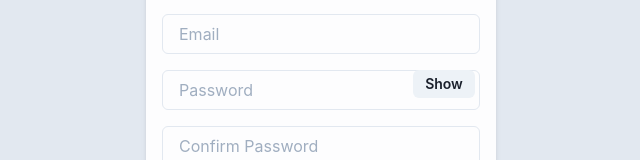
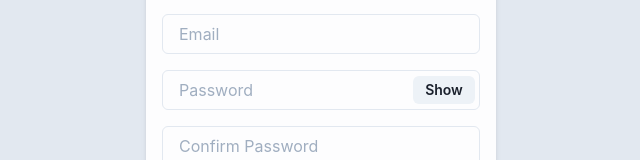
Before and after one commit to hmake98/react-auth, a React (Create React App) app: page /signup in a window 1280 px wide. Shown: the part 400-560 px from the top of the page, without its empty margins (319-959 px from the left). Built offline with nearby package versions, Linux system fonts and the light colour scheme.

Commit message:
fix: ui in signup page

```diff
--- a/src/pages/Signup.js
+++ b/src/pages/Signup.js
@@ -11,6 +11,7 @@ import {
   FormControl,
   InputRightElement,
   Divider,
+  InputGroup,
 } from "@chakra-ui/react"
 import { useNavigate } from "react-router-dom"
 import { routes } from "../router"
@@ -110,6 +111,7 @@ function Signup() {
                 />
               </FormControl>
               <FormControl>
+                <InputGroup>
                   <Input
                     type={showPassword ? "text" : "password"}
                     placeholder="Password"
@@ -122,6 +124,7 @@ function Signup() {
                       {showPassword ? "Hide" : "Show"}
                     </Button>
                   </InputRightElement>
+                </InputGroup>
               </FormControl>
               <FormControl>
                 <Input
```
Lines whose indentation alone changed are shown as unchanged.
